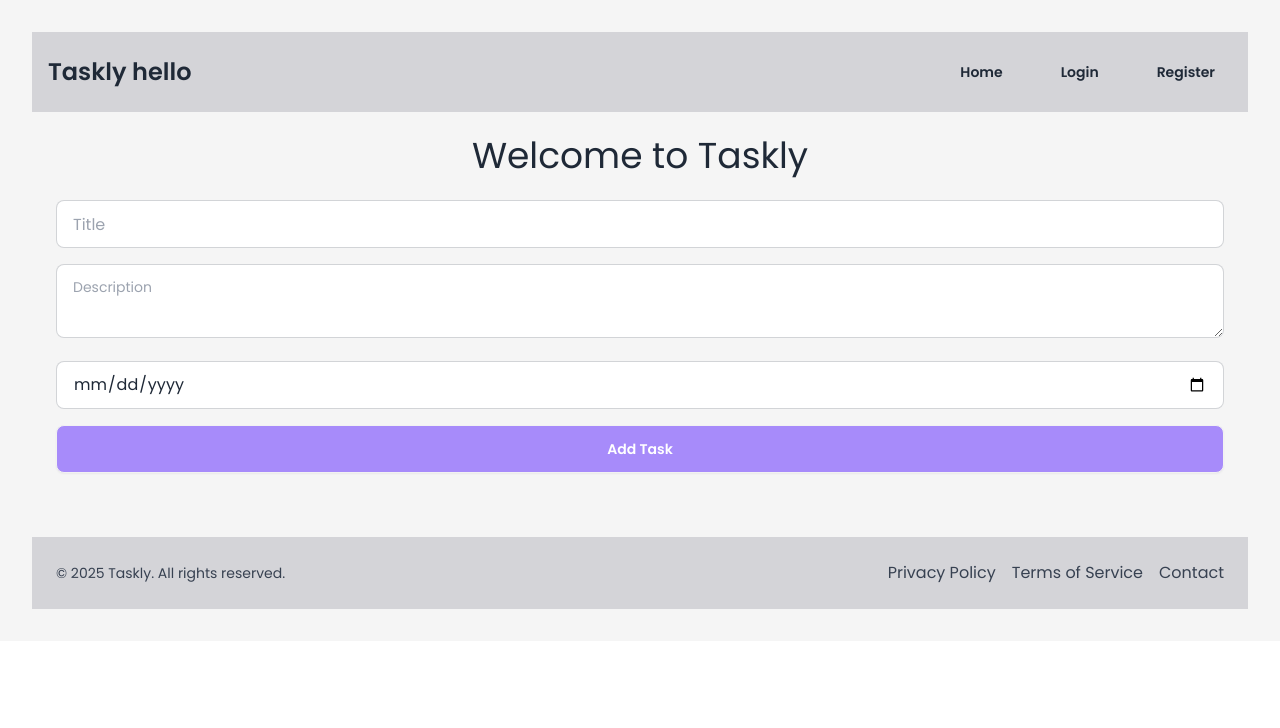
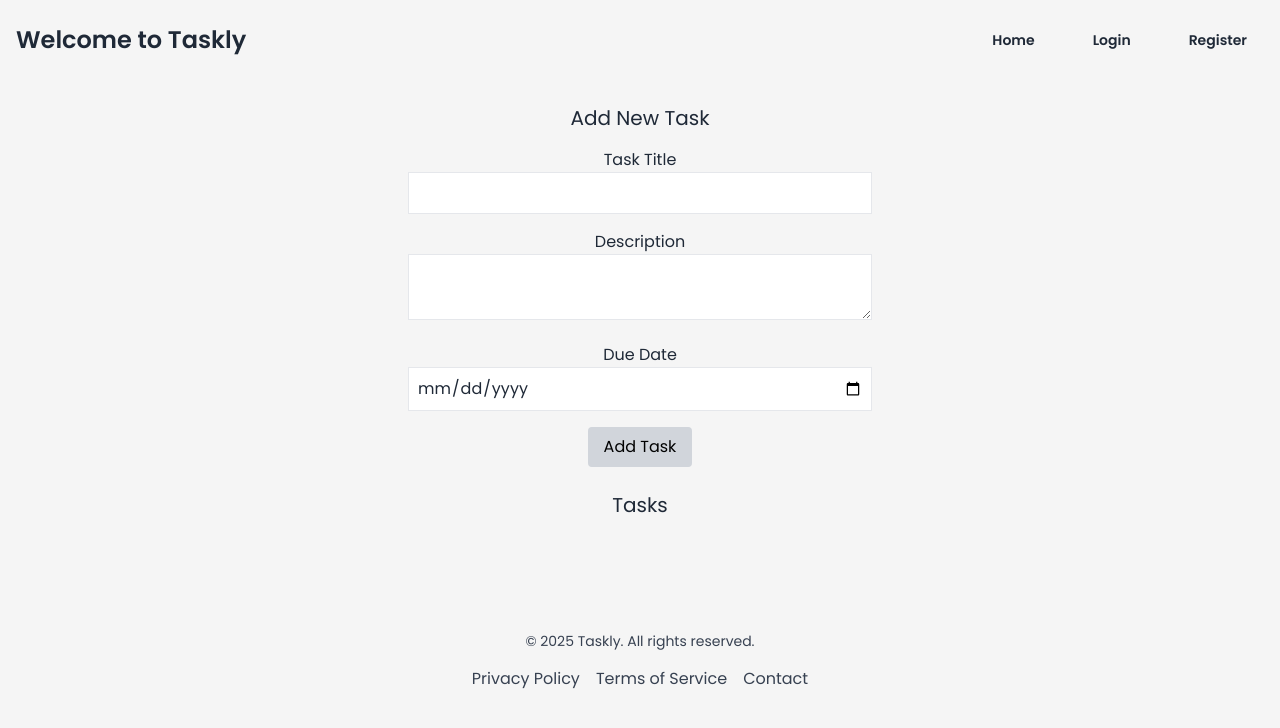
Before and after one commit to EnidaHebib/ToDo_app, a React (Vite) app in the folder frontend/: page /add-task in a window 1280 px wide. Shown: the top 728 px of the page. Built offline with nearby package versions, Linux system fonts and the light colour scheme.

Commit message:
added TaskBoard

```diff
--- a/frontend/src/App.jsx
+++ b/frontend/src/App.jsx
@@ -3,8 +3,7 @@ import Nav from "./components/Nav";
 import Home from "./pages/Home";
 import Login from "./pages/Login";
 import Register from "./pages/Register";
-import TaskForm from "./components/TaskForm";
-import TaskList from "./components/TaskList";
+import TaskForm from "./components/TaskForm"; // Import TaskForm
 import UpdateTask from "./components/UpdateTask";
 import Footer from "./components/Footer"; // Import Footer
 import "./App.css";
@@ -17,17 +16,16 @@ function App() {
     <>
       <Nav isLoggedIn={isLoggedIn} userName={userName} />
       <div className="container mx-auto p-6">
-        <h1 className="text-4xl text-center mb-6">Welcome to Taskly</h1>
+        <h1 className="text-4xl text-center mb-6"></h1>
         <Routes>
-          <Route path="/" element={<Home />} />
+          <Route path="/" element={<Home />} /> {/* Render Home here */}
           <Route path="/login" element={<Login />} />
           <Route path="/register" element={<Register />} />
-          <Route path="/add-task" element={<TaskForm />} />
-          <Route path="/tasks" element={<TaskList />} />
+          <Route path="/add-task" element={<TaskForm />} /> {/* Route for TaskForm */}
           <Route path="/update-task/:id" element={<UpdateTask />} />
         </Routes>
       </div>
-      <Footer /> {/* Add Footer here */}
+      <Footer />
     </>
   );
 }
--- a/frontend/src/components/Footer.jsx
+++ b/frontend/src/components/Footer.jsx
@@ -1,9 +1,9 @@
 export default function Footer() {
   return (
-      <footer className="bg-primary text-gray-700 py-6 mt-10">
-        <div className="container mx-auto flex flex-col md:flex-row justify-between items-center px-6">
-          <p className="text-sm">&copy; {new Date().getFullYear()} Taskly. All rights reserved.</p>
-          <div className="flex gap-4">
+    <footer className="bg-transparent text-gray-700 py-6 mt-10 w-full">
+      <div className="container mx-auto flex flex-col justify-center items-center px-6">
+        <p className="text-sm text-center">&copy; {new Date().getFullYear()} Taskly. All rights reserved.</p>
+        <div className="flex gap-4 mt-4 justify-center">
           <a href="#" className="hover:text-button transition">Privacy Policy</a>
           <a href="#" className="hover:text-button transition">Terms of Service</a>
           <a href="#" className="hover:text-button transition">Contact</a>
--- a/frontend/src/components/Nav.jsx
+++ b/frontend/src/components/Nav.jsx
@@ -1,16 +1,30 @@
-import {useState} from 'react'
+import { useState } from 'react';
 import { Link } from "react-router-dom";
 
 const Nav = ({ isLoggedIn, userName }) => {
-  const [user, setUser] = useState(JSON.parse(localStorage.getItem("user"))||"")
+  const [user, setUser] = useState(JSON.parse(localStorage.getItem("user")) || "");
+
+  const logout = () => {
+    localStorage.removeItem("user");  // Remove user from localStorage
+    setUser(null);  // Update state to reflect the user is logged out
+  };
+
   return (
-    <nav className="bg-primary text-gray-800 p-4 font-sans">
+    <nav className="bg-transparent text-gray-800 p-4 font-sans fixed w-full top-0 left-0 z-10">
       <div className="container mx-auto flex justify-between items-center">
-        <h1 className="text-2xl font-semibold">Taskly hello {user?user.name:""} </h1>
+        <h1 className="text-2xl font-semibold">{user ? `Hello, ${user.name}` : "Welcome to Taskly"}</h1>
         <div className="space-x-6">
           <Link to="/" className="btn btn-ghost hover:bg-hover">Home</Link>
-          {isLoggedIn ? (
-            <span className="text-lg">{userName}</span>  // Display user name if logged in
+          {user ? (
+            <>
+              <span className="text-lg">{user.name}</span>
+              <button
+                onClick={logout}
+                className="btn btn-ghost hover:bg-hover"
+              >
+                Logout
+              </button>
+            </>
           ) : (
             <>
               <Link to="/login" className="btn btn-ghost hover:bg-hover">Login</Link>
--- a/frontend/src/components/TaskForm.jsx
+++ b/frontend/src/components/TaskForm.jsx
@@ -1,69 +1,91 @@
 import { useState } from "react";
-import { useNavigate } from "react-router-dom";
 
 const TaskForm = () => {
-    const [title, setTitle] = useState("");
-    const [description, setDescription] = useState("");
-    const [dueDate, setDueDate] = useState("");
-    const navigate = useNavigate();
+  const [taskTitle, setTaskTitle] = useState("");
+  const [taskDescription, setTaskDescription] = useState("");
+  const [taskDueDate, setTaskDueDate] = useState("");
+  const [tasks, setTasks] = useState([]); // Store tasks in local state
 
-    const handleSubmit = async (e) => {
+  const handleSubmit = (e) => {
     e.preventDefault();
-        const newTask = { title, description, dueDate };
-
-        try {
-            const response = await fetch("http://localhost:5001/api/tasks", { // Ensure the URL is correct
-                method: "POST",
-                headers: { "Content-Type": "application/json" },
-                body: JSON.stringify(newTask),
-            });
-
-            if (!response.ok) {
-                throw new Error("Failed to add task");
-            }
-
-            const result = await response.json();
-            console.log("Task added:", result);
-            navigate("/tasks"); // Navigate to the tasks page or any other page
-        } catch (error) {
-            console.error("Error:", error);
-        }
+    // Add task to state
+    const newTask = {
+      title: taskTitle,
+      description: taskDescription,
+      dueDate: taskDueDate,
+      id: Date.now(), // Unique id for each task (you can use a database in the future)
+    };
+    setTasks([...tasks, newTask]);
+    // Clear the input fields
+    setTaskTitle("");
+    setTaskDescription("");
+    setTaskDueDate("");
   };
 
   return (
-        <form onSubmit={handleSubmit} className="space-y-4 font-sans">
+    <div className="w-full max-w-lg mx-auto p-6">
+      <h2 className="text-xl mb-4">Add New Task</h2>
+      <form onSubmit={handleSubmit} className="space-y-4">
+        <div>
+          <label htmlFor="title" className="block">Task Title</label>
           <input
             type="text"
-                placeholder="Title"
-                value={title}
-                onChange={(e) => setTitle(e.target.value)}
-                className="input input-bordered w-full focus:outline-none focus:ring-2 focus:ring-button"
-                required
+            id="title"
+            value={taskTitle}
+            onChange={(e) => setTaskTitle(e.target.value)}
+            className="w-full p-2 border"
           />
-
+        </div>
+        <div>
+          <label htmlFor="description" className="block">Description</label>
           <textarea
-                placeholder="Description"
-                value={description}
-                onChange={(e) => setDescription(e.target.value)}
-                className="textarea textarea-bordered w-full focus:outline-none focus:ring-2 focus:ring-button"
-                required
-            />
-
+            id="description"
+            value={taskDescription}
+            onChange={(e) => setTaskDescription(e.target.value)}
+            className="w-full p-2 border"
+          ></textarea>
+        </div>
+        <div>
+          <label htmlFor="dueDate" className="block">Due Date</label>
           <input
             type="date"
-                value={dueDate}
-                onChange={(e) => setDueDate(e.target.value)}
-                className="input input-bordered w-full focus:outline-none focus:ring-2 focus:ring-button"
-                required
+            id="dueDate"
+            value={taskDueDate}
+            onChange={(e) => setTaskDueDate(e.target.value)}
+            className="w-full p-2 border"
           />
-
-            <button
-                type="submit"
-                className="btn bg-button text-white w-full hover:bg-hover transition"
-            >
+        </div>
+        <button type="submit" className="mt-4 py-2 px-4 bg-gray-300 text-black rounded">
           Add Task
         </button>
       </form>
+
+      <h2 className="mt-6 text-xl">Tasks</h2>
+      <ul className="space-y-2">
+        {tasks.map((task) => (
+          <li key={task.id} className="border p-4 flex justify-between items-center">
+            <div>
+              <h3 className="font-semibold">{task.title}</h3>
+              <p>{task.description}</p>
+              <p className="text-sm text-gray-500">Due: {task.dueDate}</p>
+            </div>
+            <div>
+              <button className="bg-blue-500 text-white py-1 px-4 rounded mr-2">
+                Update
+              </button>
+              <button
+                className="bg-red-500 text-white py-1 px-4 rounded"
+                onClick={() => {
+                  setTasks(tasks.filter((t) => t.id !== task.id));
+                }}
+              >
+                Delete
+              </button>
+            </div>
+          </li>
+        ))}
+      </ul>
+    </div>
   );
 };
 
--- a/frontend/src/pages/Register.jsx
+++ b/frontend/src/pages/Register.jsx
@@ -1,51 +1,44 @@
-import React, { useState } from 'react';
-import { useNavigate } from 'react-router-dom';
-import axios from 'axios';
+import React, { useState, useEffect } from "react";
+import { useNavigate } from "react-router-dom";
+import axios from "axios";
 
 const Register = () => {
-  const [email, setEmail] = useState('');
-  const [password, setPassword] = useState('');
-  const [name, setName] = useState("")
-  const [confirmPassword, setConfirmPassword] = useState('');
+  const [email, setEmail] = useState("");
+  const [name, setName] = useState("");
+  const [password, setPassword] = useState("");
+  const [confirmPassword, setConfirmPassword] = useState("");
   const navigate = useNavigate();
+
+  // Clear inputs on component mount
+  useEffect(() => {
+    setEmail("");
+    setName("");
+    setPassword("");
+    setConfirmPassword("");
+  }, []);
 
   const handleSubmit = async (e) => {
     e.preventDefault();
 
     if (password !== confirmPassword) {
-      alert('Passwords do not match');
+      alert("Passwords do not match");
       return;
     }
 
     try {
-      // const response = await fetch('http://localhost:5001/api/users/register', { // Ensure the URL is correct
-      //   method: 'POST',
-      //   headers: {
-      //     'Content-Type': 'application/json',
-      //   },
-      //   // body: JSON.stringify({ email, password })
-      //   body: { email, password },
-      // });
-
-
-      // if (!response.ok) {
-      //   throw new Error('Registration failed');
-      // }
-
-      // const data = await response.json();
-      const data = { email, password,name };
-      const response = await axios.post('http://localhost:5001/api/users/register', data);
-      console.log('User registered:',response.data);
-      navigate('/login'); // Redirect to the login page
+      const data = { email, name, password };
+      const response = await axios.post("http://localhost:5001/api/users/register", data);
+      console.log("User registered:", response.data);
+      navigate("/login"); // Redirect to the login page
     } catch (error) {
-      console.error('Registration error:', error);
+      console.error("Registration error:", error);
     }
   };
 
   return (
     <div className="max-w-md mx-auto p-6 bg-white shadow-md rounded-lg">
       <h2 className="text-2xl font-bold text-center mb-6">Register</h2>
-      <form onSubmit={handleSubmit}>
+      <form onSubmit={handleSubmit} autoComplete="off">
         <div className="mb-4">
           <label htmlFor="email" className="block text-sm font-medium mb-2">Email</label>
           <input
@@ -56,18 +49,20 @@ const Register = () => {
             required
             className="input input-bordered w-full"
             placeholder="Enter your email"
+            autoComplete="off"
           />
         </div>
         <div className="mb-4">
-          <label htmlFor="name" className="block text-sm font-medium mb-2">User name</label>
+          <label htmlFor="name" className="block text-sm font-medium mb-2">User Name</label>
           <input
-            id="email"
+            id="name"  // ✅ Fixed incorrect ID
             type="text"
             value={name}
             onChange={(e) => setName(e.target.value)}
             required
             className="input input-bordered w-full"
             placeholder="Enter your name"
+            autoComplete="off"
           />
         </div>
         <div className="mb-4">
@@ -80,6 +75,7 @@ const Register = () => {
             required
             className="input input-bordered w-full"
             placeholder="Enter your password"
+            autoComplete="new-password"
           />
         </div>
         <div className="mb-4">
@@ -92,6 +88,7 @@ const Register = () => {
             required
             className="input input-bordered w-full"
             placeholder="Confirm your password"
+            autoComplete="new-password"
           />
         </div>
         <button type="submit" className="btn btn-outline btn-success w-full mt-4">Register</button>
```
Also changed, not shown: frontend/src/components/Dashboard.jsx (added, +25 -0 lines), frontend/src/components/TaskBoard.jsx (added, +88 -0 lines), frontend/src/pages/Home.jsx (+12 -9 lines). Lines whose indentation alone changed are shown as unchanged.
